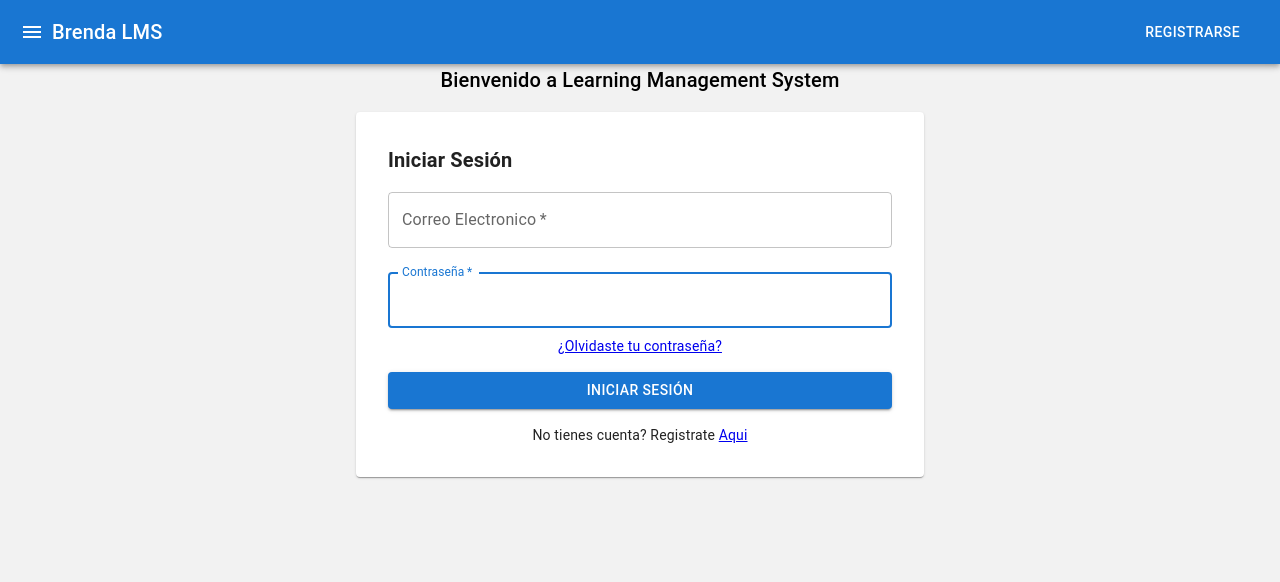
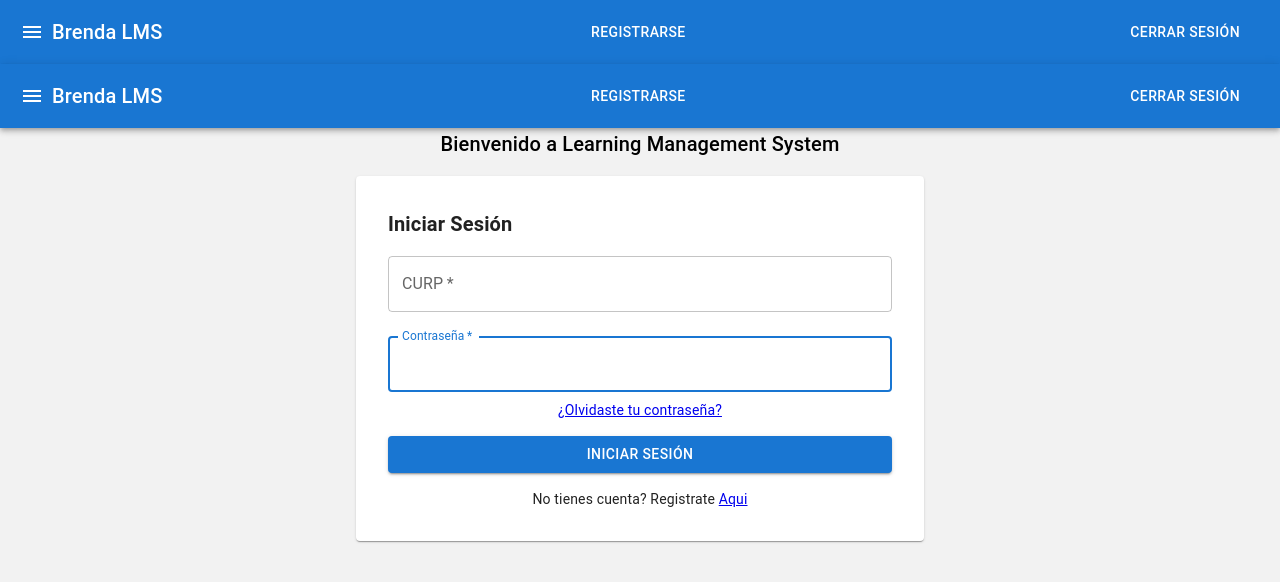
Before and after one commit to Amanjarrez0204/BrendaLMS, a React (Create React App) app: page / in a window 1280 px wide. Shown: the top 582 px of the page. Built offline with nearby package versions, Linux system fonts and the light colour scheme; sample sign-in values are in the browser's storage.

Commit message:
App bar aun no se refresca al acceder

```diff
--- a/src/App.js
+++ b/src/App.js
@@ -1,4 +1,4 @@
-import React, { useState } from "react";
+import React, { useState, useEffect } from "react";
 import { BrowserRouter as Router, Route, Routes } from "react-router-dom";
 import { AppBar, Box, Grid, Typography, Paper } from "@mui/material";
 
@@ -15,13 +15,71 @@ import Sidebar from "./Componets/SideBar";
 import UserSideBar from "./Componets/UserSideBar";
 // import CreateCourseForm from "./Componets/CreateCourseForm";
 import CreateCoursePage from "./pages/CreateCoursePage";
+import RutaProtegida from "./Componets/RutaProtegida";
 
 function App() {
 
   const [mobileOpen, setMobileOpen] = useState(false);
+  const [isLogged, setIsLogged] = useState(false);
+
+
+
+
   const handleDrawerToggle = () => {
     setMobileOpen(!mobileOpen);
   };
+
+const tokenTrue = localStorage.getItem('token');
+const checkToken = async () => {
+
+      const token = await localStorage.getItem('token');
+      setIsLogged(!!token);
+      // loggedIn = true;
+    };
+  useEffect(() => {
+
+
+    checkToken();
+    // hanldleComponentsIfLoggedIn();
+    handleShowComponentsIfLoggedIn()
+
+  }, []);
+
+let appbarComponent = "";
+let userSidebarComponent = "";
+
+if (isLogged) {
+  // const appbarComponent = async () => {<Appbar handleDrawerToggle={handleDrawerToggle} />;}
+  appbarComponent = <Appbar handleDrawerToggle={handleDrawerToggle} />;
+  userSidebarComponent = (
+    <UserSideBar
+      mobileOpen={mobileOpen}
+      handleDrawerToggle={handleDrawerToggle}
+    />
+  );
+}
+
+
+  const handleShowComponentsIfLoggedIn = () => {
+    if (isLogged) {
+      return (
+        <div>
+          <Appbar handleDrawerToggle={handleDrawerToggle} />
+          <UserSideBar
+            mobileOpen={mobileOpen}
+            handleDrawerToggle={handleDrawerToggle}
+          />
+        </div>
+      );
+    }
+  }
+
+
+
+
+
+
+
 
 
   return (
@@ -33,24 +91,30 @@ function App() {
 
 
             <Grid item xs={12}>
-              <Appbar handleDrawerToggle={handleDrawerToggle} />
-              <Sidebar
-                mobileOpen={mobileOpen}
-                handleDrawerToggle={handleDrawerToggle}
-              />
-              {/* <UserSideBar
-                mobileOpen={mobileOpen}
-                handleDrawerToggle={handleDrawerToggle}
-              /> */}
 
+
+
+            {appbarComponent}
+            {userSidebarComponent}
+               {handleShowComponentsIfLoggedIn()}
             </Grid>
 
             <Routes>
-              <Route path="/" element={<LoginPage />} />
+              {/* <Route path="/" element={<LoginPage />} />
               <Route path="/dashboard" element={<Dashboard />} />
               <Route path="/registrar" element={<RegisterPage />} />
               <Route path="/login" element={<LoginPage />} />
-              <Route path="/create-course" element={<CreateCoursePage />} />
+              <Route path="/create-course" element={<CreateCoursePage />} /> */}
+
+              <Route path="/dashboard" element={<RutaProtegida element={Dashboard} />} />
+              <Route path="/" element={<LoginPage />} />
+              {/*<Route path="/dashboard" element={<Dashboard />} />*/}
+              <Route path="/registrar" element={<RegisterPage />} />
+              <Route path="/login" element={<LoginPage />} />
+              <Route path="/create-course" element={<RutaProtegida element={CreateCoursePage} />} />
+
+
+
 
             </Routes>
           </Box>
--- a/src/Componets/AppBar.js
+++ b/src/Componets/AppBar.js
@@ -6,6 +6,13 @@ import { Link } from "react-router-dom";
 
 const Appbar = ({ handleDrawerToggle }) => {
   const navigate = useNavigate();
+
+  const handleCerrarSesion = () => {
+    // localStorage.removeItem("token");
+    localStorage.clear();
+    navigate(`/login`);
+  }
+
   return (
     <AppBar position="sticky" sx={{ p: 0 }}>
       <Toolbar sx={{ p: 0 }}>
@@ -26,6 +33,17 @@ const Appbar = ({ handleDrawerToggle }) => {
         >
           Registrarse
         </Button>
+        <Button
+          color="inherit"
+          sx={{ marginLeft: `auto`, p: 2 }}
+          component={Link}
+          to="/login"
+          onClick={
+            () =>
+            handleCerrarSesion()}
+        >
+          Cerrar Sesión
+        </Button>
       </Toolbar>
     </AppBar>
   );
--- a/src/Componets/LoginForm.js
+++ b/src/Componets/LoginForm.js
@@ -6,18 +6,27 @@ import { Link } from "react-router-dom";
 
 const Loginform = () => {
   const [correoElectronico, setCorreoElectronico] = useState("");
+  const [curp, setCurp] = useState("");
   const [contraseña, setContraseña] = useState("");
   const navigate = useNavigate();
+
 
   const handleRegister = async () => {
     try {
       //conectar con la base de datos para autentificar el usuario
-      const response = await axios.post("http://localhost:3001/api", {
-        correoElectronico,
+      const response = await axios.post("http://localhost:3001/api/users/authenticate", {
+        curp,
         contraseña,
+
       });
-      navigate(`/Home`);
+
+
+
       alert("login Exitoso");
+
+      localStorage.setItem('token', response.data.token); // set token on Local Storage
+
+      navigate(`/dashboard`);
     } catch (err) {
       console.log(err);
       alert("Error al iniciar sesion");
@@ -25,7 +34,7 @@ const Loginform = () => {
   };
   return (
     <Box component="Form" sx={{}}>
-      <TextField
+      {/* <TextField
         margin="normal"
         required
         fullWidth
@@ -36,6 +45,18 @@ const Loginform = () => {
         autoFocus
         value={correoElectronico}
         onChange={(e) => setCorreoElectronico(e.target.value)}
+      /> */}
+      <TextField
+        margin="normal"
+        required
+        fullWidth
+        id="curp"
+        label="CURP"
+        name="curp"
+        autoComplete="curp"
+        autoFocus
+        value={curp}
+        onChange={(e) => setCurp(e.target.value)}
       />
       <TextField
         margin="normal"
--- /dev/null
+++ b/src/Componets/RutaProtegida.js
@@ -0,0 +1,10 @@
+import React from "react";
+import { Navigate } from "react-router-dom";
+
+ const RutaProtegida =({ element: Element, ...rest })  => {
+
+
+    const estalogeado = !!localStorage.getItem('token'); // extrae token del browser
+    return   estalogeado ? <Element {...rest} /> : <Navigate to="/login" />;
+ };
+ export default RutaProtegida;
```
